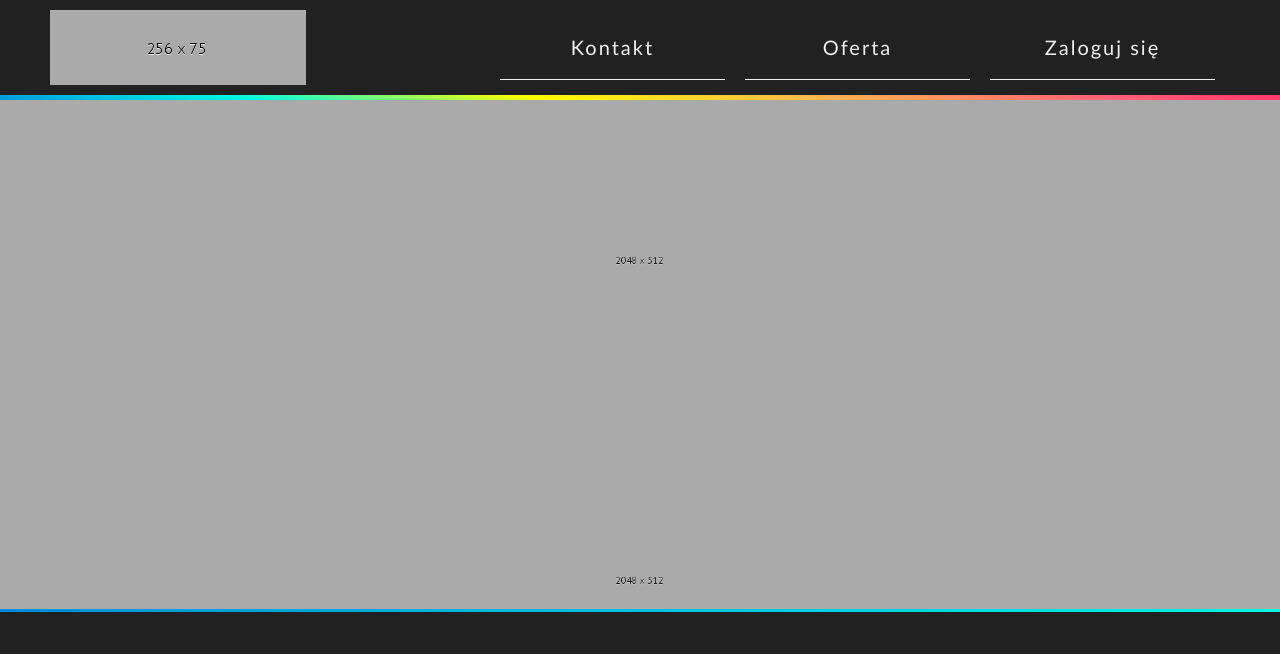
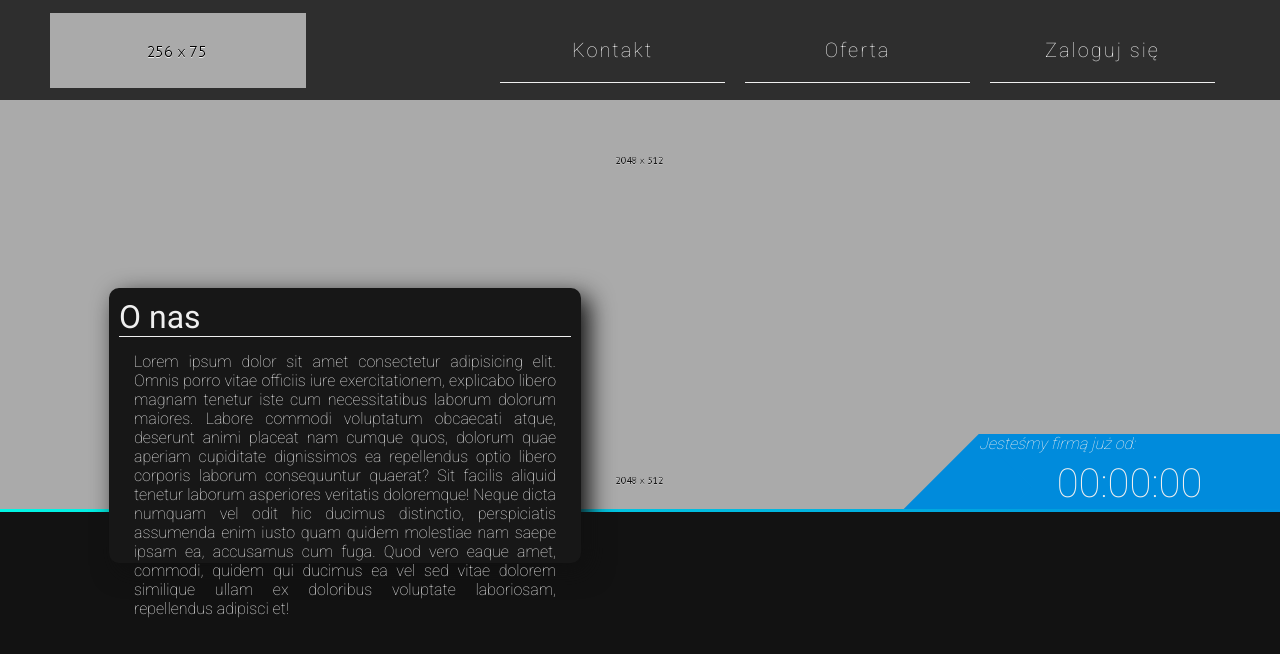
Before and after one commit to altFcztery/website, a plain HTML site: page index.html in a window 1280 px wide. Drawn offline with Linux system fonts and the light colour scheme.

Commit message:
Fajna animacja i nawet ok progress :)

```diff
--- a/index.html
+++ b/index.html
@@ -11,6 +11,7 @@
     <link rel="stylesheet" href="media/styles/index-style.css">
     <link rel="shortcut icon" href="media/images/favicon.png" type="image/x-icon">
     <!--Other-->
+    <script src="scripts/jQuery-3.6.1.min.js"></script>
     <title>AltF4</title>
 </head>
 
@@ -32,9 +33,29 @@
         </div>
     </div>
     <!--Rest of page-->
-    <div class="content">
+    <div class="content-container">
         <!--Banner-->
-    <div class="banner"></div>
+        <div class="banner">
+            <div class="timer">
+                <script src="scripts/timer.js">//Script for timer TODO</script>
+                <i>Jesteśmy firmą już od:</i>
+                <p>00:00:00</p>
+            </div>
+        </div>
+        <div class="contents">
+            <div class="about-container">
+                <h1>O nas</h1>
+                <!--Opis tutaj jakis dac pozniej-->
+                <p>Lorem ipsum dolor sit amet consectetur adipisicing elit. Omnis porro vitae officiis iure
+                    exercitationem, explicabo libero magnam tenetur iste cum necessitatibus laborum dolorum maiores.
+                    Labore commodi voluptatum obcaecati atque, deserunt animi placeat nam cumque quos, dolorum quae
+                    aperiam cupiditate dignissimos ea repellendus optio libero corporis laborum consequuntur quaerat?
+                    Sit facilis aliquid tenetur laborum asperiores veritatis doloremque! Neque dicta numquam vel odit
+                    hic ducimus distinctio, perspiciatis assumenda enim iusto quam quidem molestiae nam saepe ipsam ea,
+                    accusamus cum fuga. Quod vero eaque amet, commodi, quidem qui ducimus ea vel sed vitae dolorem
+                    similique ullam ex doloribus voluptate laboriosam, repellendus adipisci et!</p>
+            </div>
+        </div>
     </div>
 
 </body>
--- a/media/styles/index-style.css
+++ b/media/styles/index-style.css
@@ -1,10 +1,126 @@
-.content>.banner {
+.content-container {
+    width: 100%;
+    height: 100%;
+}
+
+.content-container>.banner {
+    top: 0;
+    position: absolute;
     width: 100%;
     height: 512px;
 
     background-image: url("../images/banner.png");
-    background-size: 100%;
+    background-size:contain;
 
     border-bottom: 3px solid;
-    border-image: linear-gradient(90deg, var(--td-color), var(--tl-color)) 30;
+    border-image: linear-gradient(-90deg, var(--td-color), var(--tl-color)) 30;
+
+    overflow: hidden;
 }
+
+/*Timer*/
+.content-container>.banner>.timer{
+    position: absolute;
+    right: 0;
+    bottom: 0;
+
+    width: 301px;
+    height: 75px;
+
+    background-color: var(--td-color);
+
+    display: grid;
+}
+/*That weird triangle*/
+.content-container>.banner>.timer::before{
+    content: '';
+    display: block;
+    transform: rotate(45deg);
+    aspect-ratio: 1;
+    width:75px;
+    height:150%;
+    background-color: var(--td-color);
+    position: absolute;
+    top: 10px;
+    left: -51px;
+}
+/*Timer text*/
+.content-container>.banner>.timer>i{
+    float: left;
+    z-index: 1;
+    user-select: none;
+}
+
+.content-container>.banner>.timer>p{
+    font-size: 40px;
+    z-index: 1;
+    place-self: center;
+    user-select: none;
+}
+
+
+
+/*For animation use*/
+.banner::before,.banner::after{
+    content: "";
+    display: block;
+    position: absolute;
+    top:-50px;
+    left: -150px;
+    width: 30px;
+    height: 120%;
+    transform: rotate(20deg);
+    background-color: rgba(240, 240, 240,.2);
+    animation-iteration-count: 1 !important;
+}
+.banner:hover::before{
+    animation: bannerShine 1s infinite .2s ;
+}.banner:hover::after{
+    width: 70px;
+    background-color: rgba(240, 240, 240,.4);
+    animation: bannerShine 1.7s infinite;
+}
+
+/*Banner animation*/
+@keyframes bannerShine{
+    from {left:-100px;}
+    to{left:120%;}
+}
+
+.content-container>.contents {
+    top: 100px;
+
+    width: 100%;
+    height: 100%;
+    padding: 50px;
+
+    display: grid;
+    grid-template-columns: repeat(2, 50%);
+    grid-template-rows: repeat(2, 50%);
+    place-items: center;
+}
+
+/*About us Section*/
+.contents>.about-container {
+    background-color: var(--bg-light);
+    width: 80%;
+    height: 50%;
+    padding: 10px;
+
+    border-radius: 10px;
+    box-shadow: 8px 8px 24px 0px var(--bg-dark);
+    z-index: 1;
+
+    display: flex;
+    flex-direction: column;
+}
+
+.contents>.about-container>h1 {
+    font-weight: 400;
+    border-bottom: 1px solid var(--text-color);
+}
+
+.contents>.about-container>p {
+    text-align:justify;
+    padding:15px;
+}
--- a/media/styles/main-style.css
+++ b/media/styles/main-style.css
@@ -1,7 +1,12 @@
+@import url('https://fonts.googleapis.com/css2?family=Roboto:wght@100;400;700;900&display=swap');
+
 :root {
     color-scheme: dark;
 
-    --bg-color: #212121;
+    --bg-color: #121212;
+    --bg-light: #171717;
+    --bg-dark: #101010;
+    --bg-transparent: rgba(33, 33, 33, .9);
     --text-color: #EFEFEF;
     --fl-color: #feff00;
     --fd-color: #feb64e;
@@ -12,15 +17,15 @@
 }
 
 /*Delete later*/
-body{
+body {
     height: 150vh;
 }
 
 * {
     box-sizing: border-box;
-    font-family: calibri;
+    font-family: 'Roboto', calibri;
+    font-weight: 100;
 
-    background-color: var(--bg-color);
     color: var(--text-color);
 
     margin: 0;
@@ -35,7 +40,7 @@ body{
     height: 100px;
     padding-inline: 50px;
 
-    top:0;
+    top: 0;
     position: sticky;
     z-index: 999;
 
@@ -46,11 +51,13 @@ body{
 
     letter-spacing: 2px;
 
-    border-bottom: 5px solid;
-    border-image: linear-gradient(45deg, var(--td-color), var(--tl-color), var(--fl-color), var(--fd-color), var(--sl-color), var(--sd-color)) 30;
+    background-color: var(--bg-transparent);
+
+    /*border-bottom: 5px solid;
+    border-image: linear-gradient(45deg, var(--td-color), var(--tl-color), var(--fl-color), var(--fd-color), var(--sl-color), var(--sd-color)) 30;*/
 }
 
-.topbar>.btt-container{
+.topbar>.btt-container {
     padding-inline: 15px;
     margin-left: auto;
 
@@ -62,16 +69,16 @@ body{
     gap: 20px;
 }
 
-.topbar>.btt-container>a>.button{
+.topbar>.btt-container>a>.button {
     width: 225px;
     height: 65px;
 
-    display:grid;
+    display: grid;
     place-items: center;
 
     border-bottom: 1px solid var(--text-color);
 
-    font-size:125%;
+    font-size: 125%;
     transition: .3s;
 
     user-select: none;
@@ -79,8 +86,7 @@ body{
     /*Jakas animacja po hoverze by sie przydala*/
 }
 
-.topbar>.btt-container>a>.button:hover{
+.topbar>.btt-container>a>.button:hover {
     border-bottom: 2px solid var(--text-color);
     letter-spacing: 3px;
-    font-weight: bolder;
 }
```
Also changed, not shown: scripts/jQuery-3.6.1.min.js (added).
